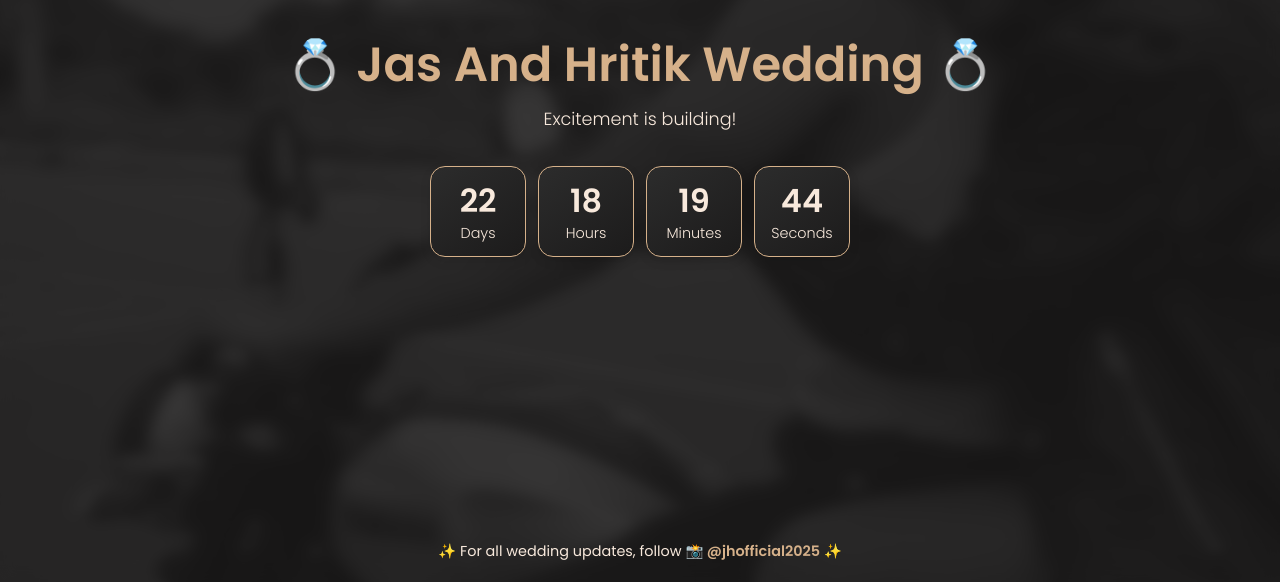
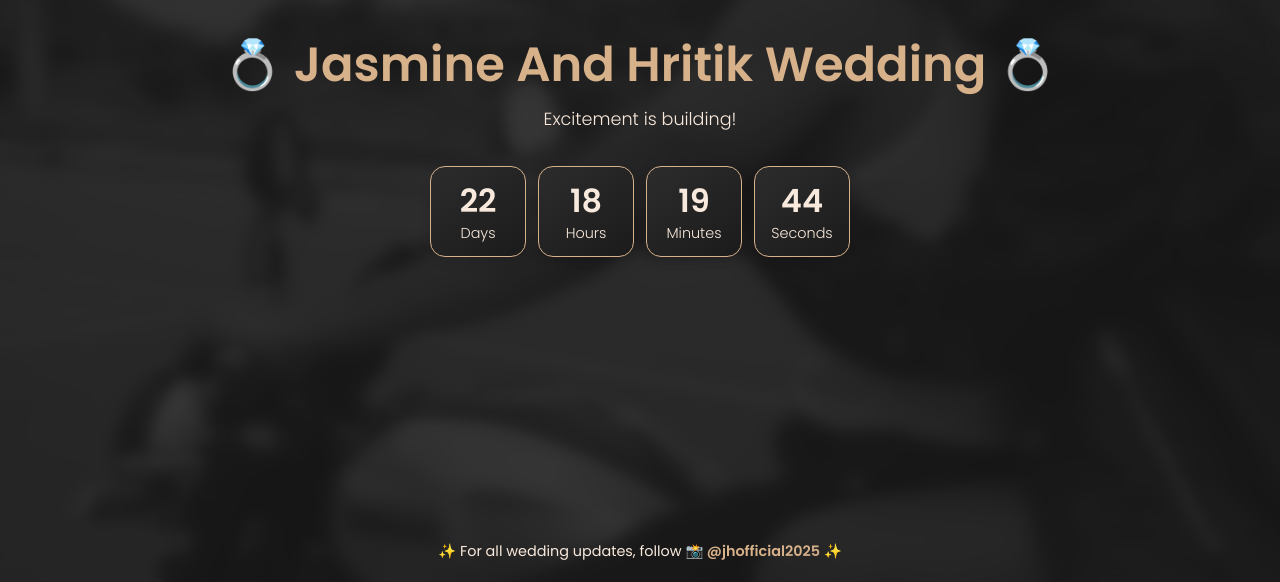
Before and after one commit to Abhimanyu-bathla/Countdown, a plain HTML site: page index.html in a window 1280 px wide. Shown: the part 218-800 px from the top of the page. Drawn offline with Linux system fonts and the light colour scheme.

Commit message:
Update index.html

```diff
--- a/index.html
+++ b/index.html
@@ -3,7 +3,7 @@
 <head>
   <meta charset="UTF-8" />
   <meta name="viewport" content="width=1024">
-  <title>JAS ADN HRITIK WEDDING</title>
+  <title>JASMINE AND HRITIK WEDDING</title>
   <link rel="icon" href="https://cdn-icons-png.flaticon.com/512/3159/3159310.png" />
 
   <link rel="preconnect" href="https://fonts.googleapis.com">
@@ -116,7 +116,7 @@
     <img src="JH_logo_page-0001-removebg-preview.png" alt="JH-logo-1-removebg-preview" border="0" class="wedding-logo" />
   </a>
 
-  <h1>💍 Jas And Hritik Wedding 💍</h1>
+  <h1>💍 Jasmine And Hritik Wedding 💍</h1>
 
   <p id="countdown-message">Countdown to 16 November 2025, 00:00 AM</p>
 
```
